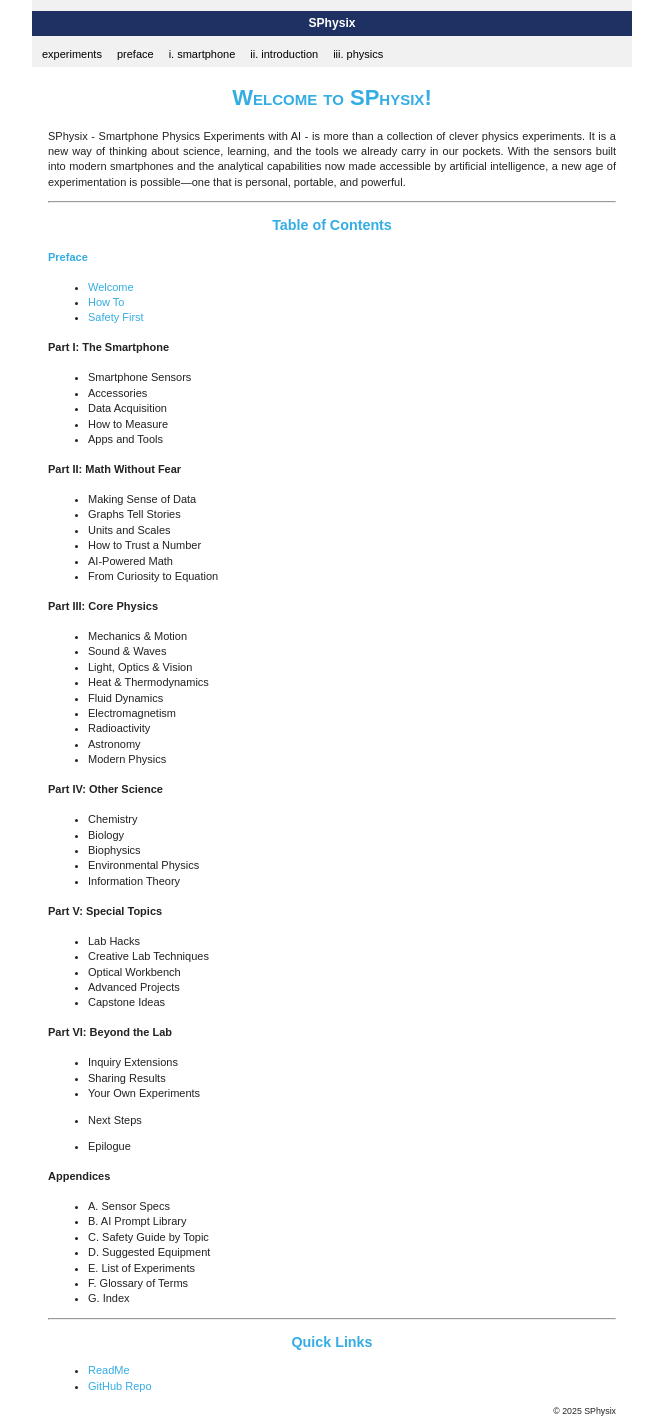
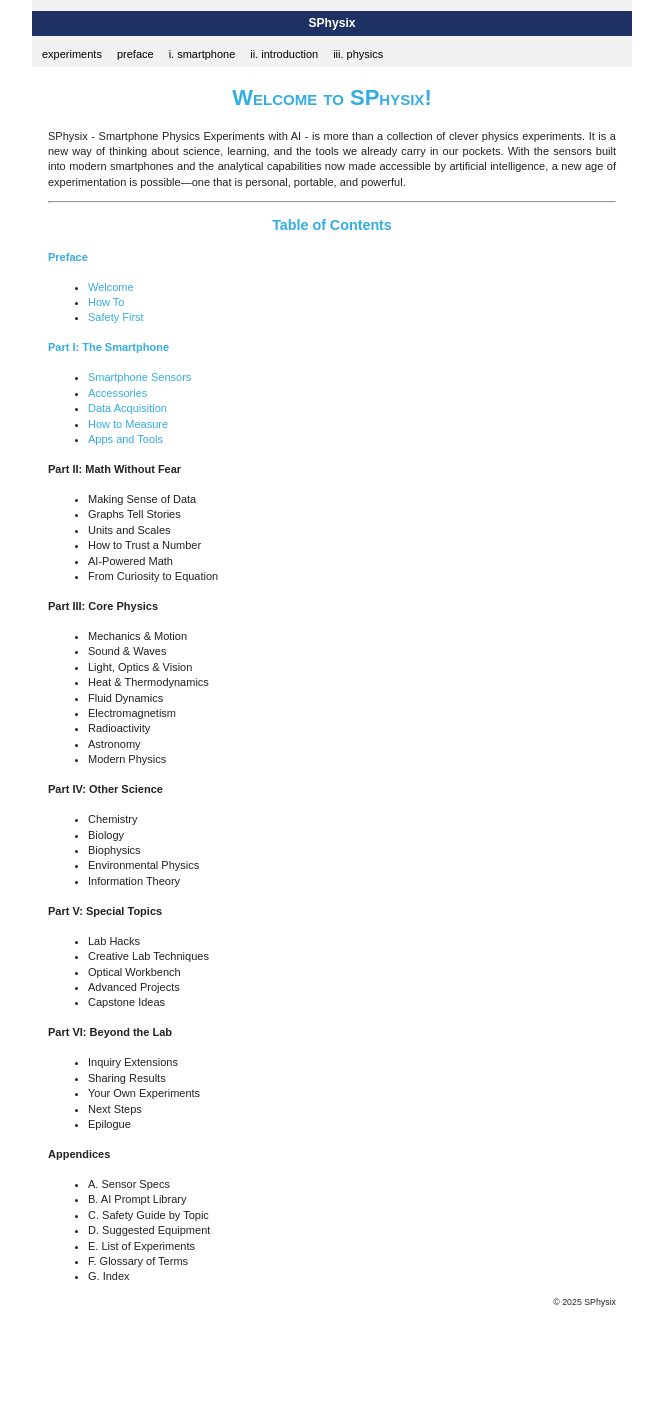
Before and after one commit to rplano/sphysix, a Jekyll site: the page built from index.md, in a window 1280 px wide. Shown: the whole page, without its empty margins (308-971 px from the left). Built offline with Jekyll 4.4.1, drawn with Linux system fonts in a browser that asks for light colours; after the commit the page ends 1318 px from its top, so only the background shows below that; some of the changed lines change nothing that is shown.

Commit message:
Update index.md

```diff
--- a/index.md
+++ b/index.md
@@ -15,12 +15,12 @@ SPhysix - Smartphone Physics Experiments with AI - is more than a collection of
 - [How To](chapters/0_2_How_To.html)
 - [Safety First](chapters/0_3_Safety_First.html)
 
-#### Part I: The Smartphone
-- Smartphone Sensors
-- Accessories
-- Data Acquisition
-- How to Measure
-- Apps and Tools
+#### [Part I: The Smartphone](chapters/1_0_Smartphone.html)
+- [Smartphone Sensors](chapters/1_1_Sensors.html)
+- [Accessories](chapters/1_2_Accessories.html)
+- [Data Acquisition](chapters/1_3_Data.html)
+- [How to Measure](chapters/1_4_Measure.html)
+- [Apps and Tools](chapters/1_5_Apps.html)
 
 #### Part II: Math Without Fear
 - Making Sense of Data
@@ -60,7 +60,6 @@ SPhysix - Smartphone Physics Experiments with AI - is more than a collection of
 - Sharing Results
 - Your Own Experiments
 - Next Steps
-
 - Epilogue
 
 #### Appendices
@@ -71,8 +70,3 @@ SPhysix - Smartphone Physics Experiments with AI - is more than a collection of
 - E. List of Experiments
 - F. Glossary of Terms
 - G. Index
-
----
-## Quick Links
-- [ReadMe](readme.md)
-- [GitHub Repo](https://github.com/rplano/sphysix)
```
